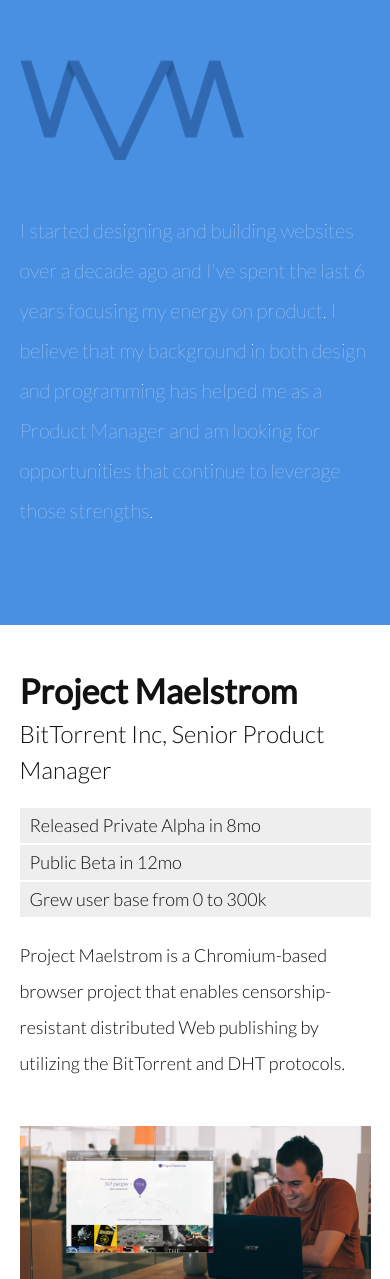
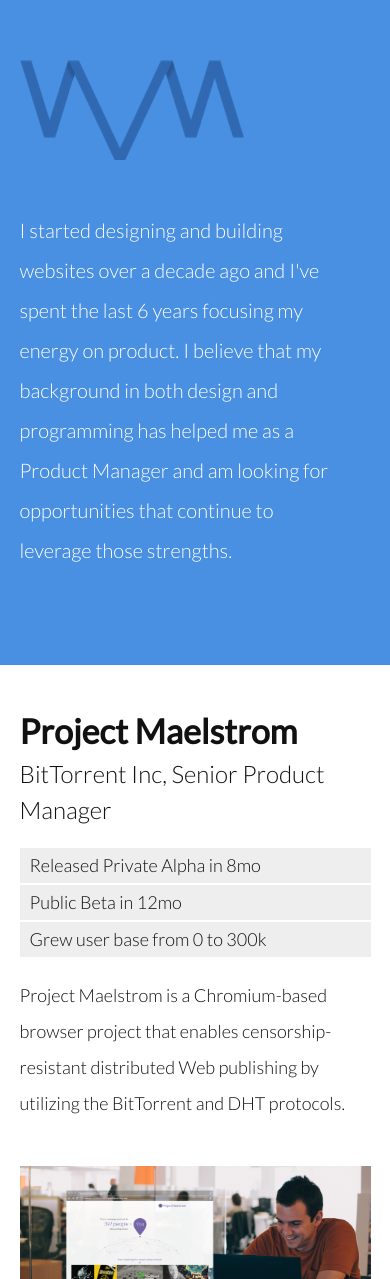
Before and after one commit to robv/robv.github.io, a Jekyll site: the page built from portfolio.html, in a window 390 px wide. Shown: the top 1279 px of the page. Built offline with Jekyll 4.4.1, drawn with Linux system fonts in a browser that asks for light colours; grey boxes are pictures that could not be loaded.

Commit message:
more weight on mobile.

```diff
--- a/_sass/_portfolio.scss
+++ b/_sass/_portfolio.scss
@@ -14,9 +14,12 @@
           p {
             color: #fff;
             font-family: $header-font-family;
-            font-weight: $header-font-weight;
             font-size: 20px;
             font-weight: 100;
+            @include media-query($port-med) {
+                width: 90%;
+                font-weight: 300;
+            }
           }
       }
     }
```
